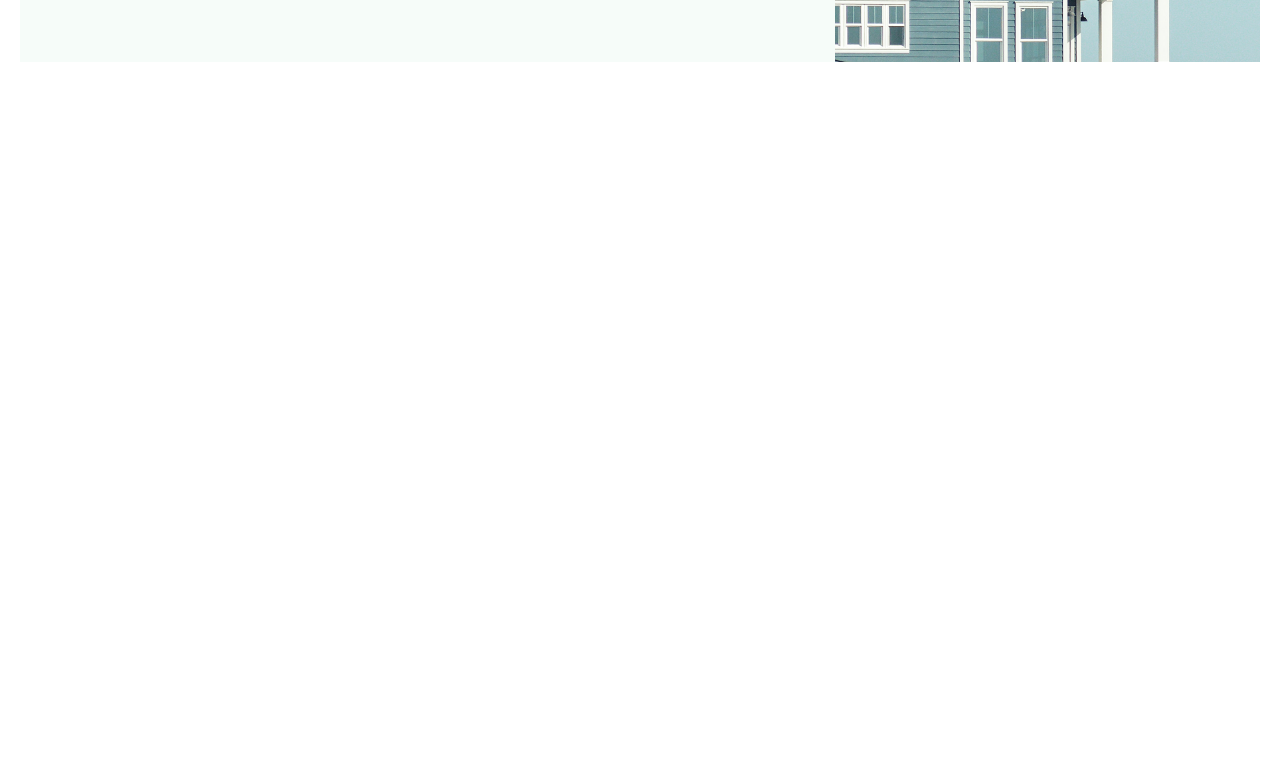
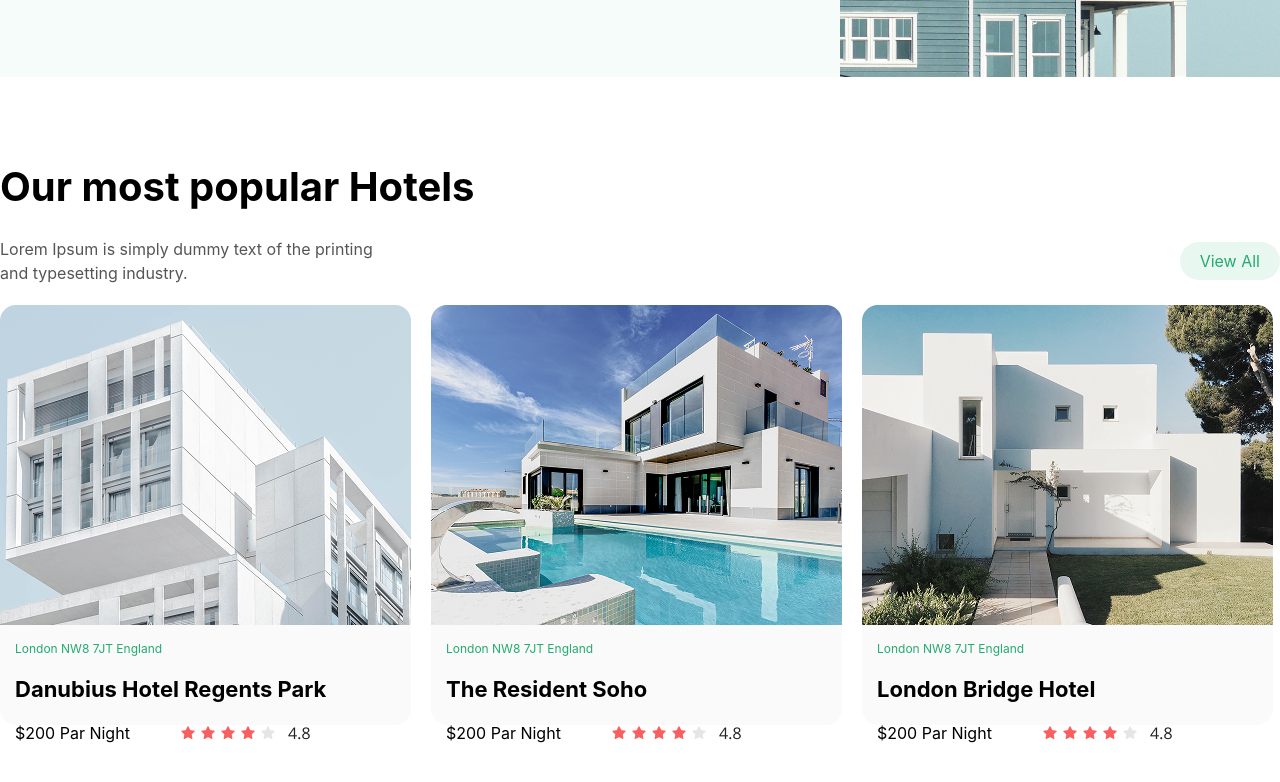
Before and after one commit to muhammadnazarov1724-cell/design_home, a website: page index.html in a window 1280 px wide. Shown: the part 462-1244 px from the top of the page. Before the commit the page ends 800 px from the top, so only its background shows below. Drawn offline with nearby package versions, Linux system fonts and the light colour scheme; files that its build step writes are made by us from their sources.

Commit message:
main s-2

```diff
--- a/index.html
+++ b/index.html
@@ -20,7 +20,7 @@
 </header>
 
 <main>
-    <section class="px-[20px]">
+    <section class="px-[20px] lg:p-[0px]">
         <div class="flex flex-col gap-[10px] max-w-[1300px] m-auto lg:bg-[#F6FCF9] lg:flex-row justify-between">
             <div class="flex flex-col gap-[15px] lg:mx-[40px]">
                 <p class="text-[30px] font-bold text-center lg:text-[75px] lg:text-start lg:font-[500]">Find your perfect place to stay</p>
@@ -37,6 +37,62 @@
             </div>
         </div>
     </section>
+    <section class="my-[80px] px-[20px] lg:p-[0px] max-w-[1300px] m-auto lg:justify-between">
+        <p class="text-[22px] font-bold text-center lg:text-[40px] lg:text-start">Our most popular Hotels</p>
+        <div class="my-[20px] flex justify-center lg:items-center lg:justify-between">
+            <p class="hidden lg:block text-[#555555]">Lorem Ipsum is simply dummy text of the printing <br> and typesetting industry.</p>
+            <button class="text-[#24AB70] bg-[#E9F7F1] py-[7px] px-[20px] rounded-4xl">View All</button>
+        </div>
+        <div class="flex flex-col gap-[20px] lg:flex-row">
+          <div class="bg-[#FAFAFA] h-[420px] rounded-2xl">
+            <div>
+                <img src="./images/image-1.png" alt="">
+            </div>
+            <div class="flex flex-col gap-[15px] m-[15px]">
+            <p class="text-[12px] text-[#24AB70]">London NW8 7JT England</p>
+            <p class="text-[22px] font-bold">Danubius Hotel Regents Park</p>
+            <div class="flex gap-[50px] items-center">
+                <p>$200 Par Night</p>
+                <div>
+                    <img src="./images/Group 10.png" alt="">
+                </div>
+            </div>
+            </div>
+          </div>
+          <div class="bg-[#FAFAFA] h-[420px] rounded-2xl">
+            <div>
+                <img src="./images/image-2.png" alt="">
+            </div>
+            <div class="flex flex-col gap-[15px] m-[15px]">
+            <p class="text-[12px] text-[#24AB70]">London NW8 7JT England</p>
+            <p class="text-[22px] font-bold">The Resident Soho</p>
+            <div class="flex gap-[50px] items-center">
+                <p>$200 Par Night</p>
+                <div>
+                    <img src="./images/Group 10.png" alt="">
+                </div>
+            </div>
+            </div>
+          </div>
+          <div class="bg-[#FAFAFA] h-[420px] rounded-2xl">
+            <div>
+                <img src="./images/image-3.png" alt="">
+            </div>
+            <div class="flex flex-col gap-[15px] m-[15px]">
+            <p class="text-[12px] text-[#24AB70]">London NW8 7JT England</p>
+            <p class="text-[22px] font-bold">London Bridge Hotel</p>
+            <div class="flex gap-[50px] items-center">
+                <p>$200 Par Night</p>
+                <div>
+                    <img src="./images/Group 10.png" alt="">
+                </div>
+            </div>
+            </div>
+          </div>
+
+
+        </div>
+    </section>
 </main>
 
 
```
Also changed, not shown: images/Group 10.png (added), images/image-1.png (added), images/image-2.png (added), images/image-3.png (added).
